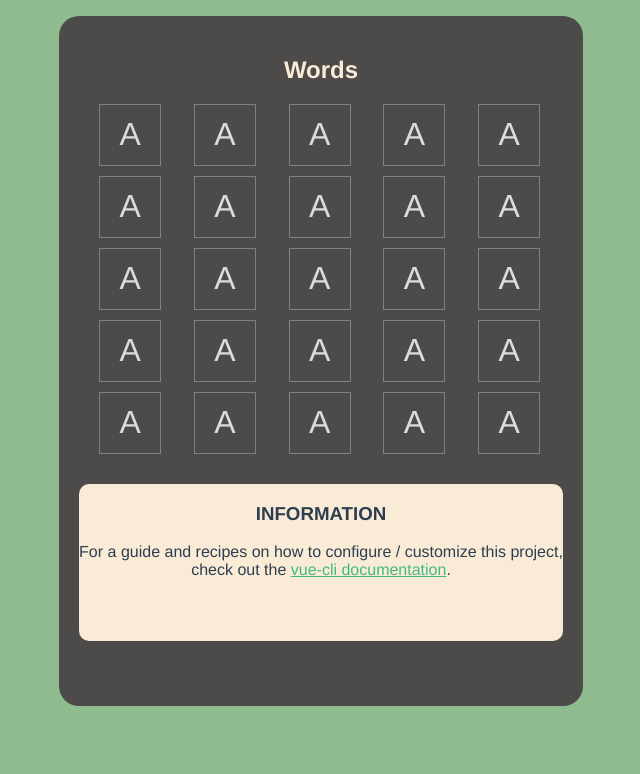
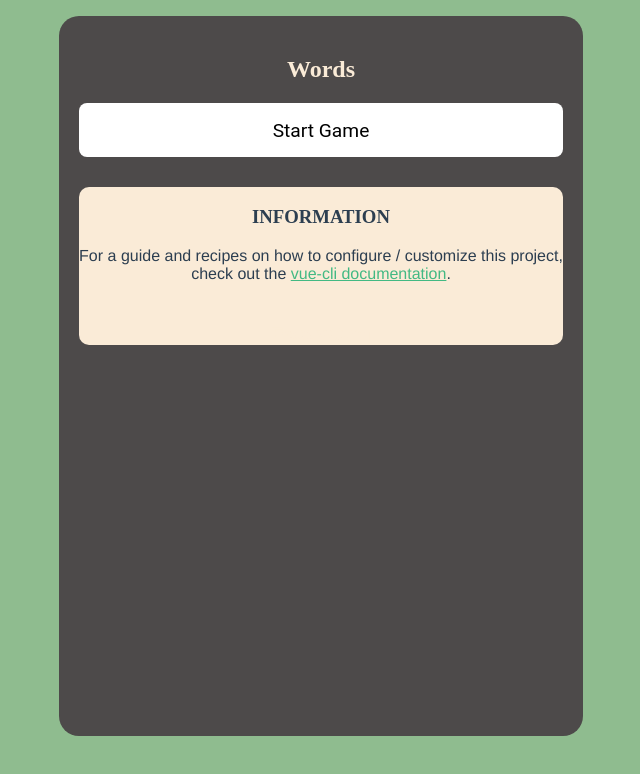
Before and after one commit to nalonluap/evr-stream-interactive, a Vue app in the folder client/: page / in a window 1280 px wide. Shown: the top 774 px of the page, without its empty margins (335-975 px from the left). Built offline with nearby package versions, Linux system fonts and the light colour scheme.

Commit message:
style minor correction

```diff
--- a/client/src/views/AuthWords.vue
+++ b/client/src/views/AuthWords.vue
@@ -1,9 +1,7 @@
 <template>
   <main>
     <section class="home">
-      <div>
-        <h3>Auth Page</h3>
-      </div>
+      <h1>EVR INTERACTIVE WORDS</h1>
       <div class="channel">
         <input
           v-model="channelName"
@@ -79,9 +77,19 @@ export default {
 .h {
   background-color: rgb(104, 131, 63);
 }
+h1{
+  font-family: "Press Start 2P"
+}
+
+@import url('https://fonts.googleapis.com/css2?family=Press+Start+2P&display=swap');
+
 .channel {
   align-content: center;
+
   margin-top: 35vh;
+  margin-left: 50px;
+  max-width: 300px;
+
   background-color: rgb(77, 74, 74);
   padding: 30px;
   border-radius: 1rem;
@@ -114,4 +122,8 @@ export default {
 .button-channel:active {
   background-color: rgb(178, 177, 177);
 }
+@font-face {
+  font-family: "nippon blocks";
+  src: local("nippon blocks") url("../../public/fonts/nipponbl.ttf") format("truetype");
+}
 </style>
--- a/client/src/views/BoardWords.vue
+++ b/client/src/views/BoardWords.vue
@@ -1,8 +1,20 @@
-<script setup>
+<script>
 
 import CellWords from './CellWords.vue';
 import InfoWords from './InfoWords.vue';
 
+export default {
+  components: {
+    CellWords,
+    InfoWords
+  },
+
+  data() {
+    return {
+      visible: false
+    };
+  }
+}
 //defineProps({ board: Array, wiggle: Array, evaluation: Array });
 </script>
 
@@ -10,7 +22,9 @@ import InfoWords from './InfoWords.vue';
   <main>
     <section class="board">
         <h1>Words</h1>
-        <section class="cell">
+        <button @click="visible=true" v-show="!visible" class="button-channel">Start Game</button>
+        <button @click="visible=false" v-show="visible" class="button-channel btn-cancel">End Game</button>
+        <section v-show="visible" class="cell">
             <CellWords :words="words" />
         </section>
         <section class="information">
@@ -33,11 +47,12 @@ section.board {
   background-color: rgb(77, 74, 74);
   border-radius: 20px;
   padding: 20px;
-  height: 650px;
+  height: 680px;
   gap: 10px;
   grid-template-columns: repeat(5, 1fr);
 }
 section.cell {
+  margin-top: 20px;
   margin-left: 20px;
   display: grid;
   gap: 10px;
@@ -47,4 +62,7 @@ section.information {
   display: grid;
   width: fit-content;
 }
+.btn-cancel{
+  background-color: maroon;
+}
 </style>
--- a/client/src/views/CellWords.vue
+++ b/client/src/views/CellWords.vue
@@ -8,7 +8,7 @@ export default {
 
   data() {
     return {
-
+      visible: true
     };
   },
 
@@ -18,10 +18,7 @@ export default {
   },
 
   methods: {
-    onPageChange(value) {
-      this.currentPage = value;
-      this.currentindex = value * this.perpage - this.perpage;
-    },
+
   },
 };
 </script>
```
